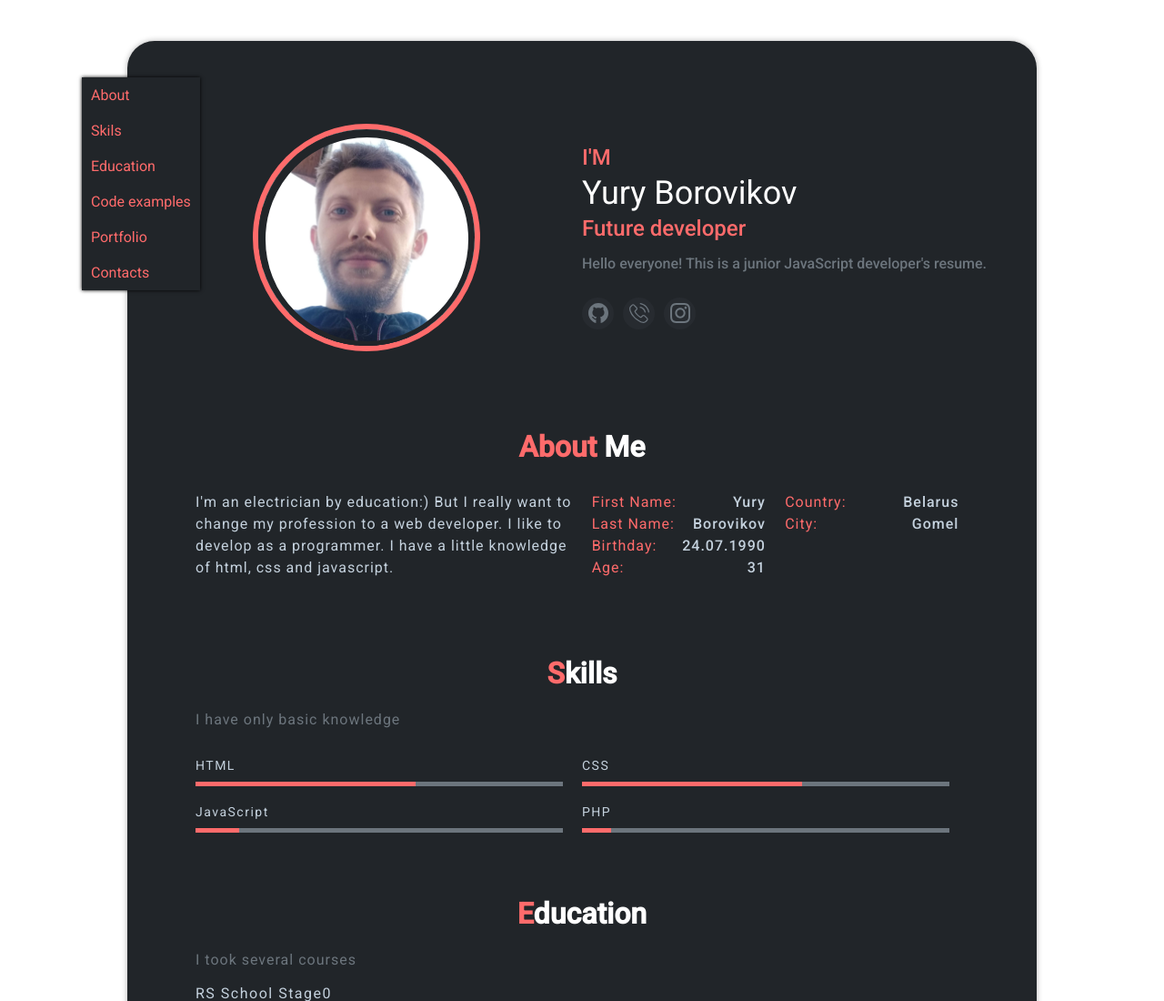
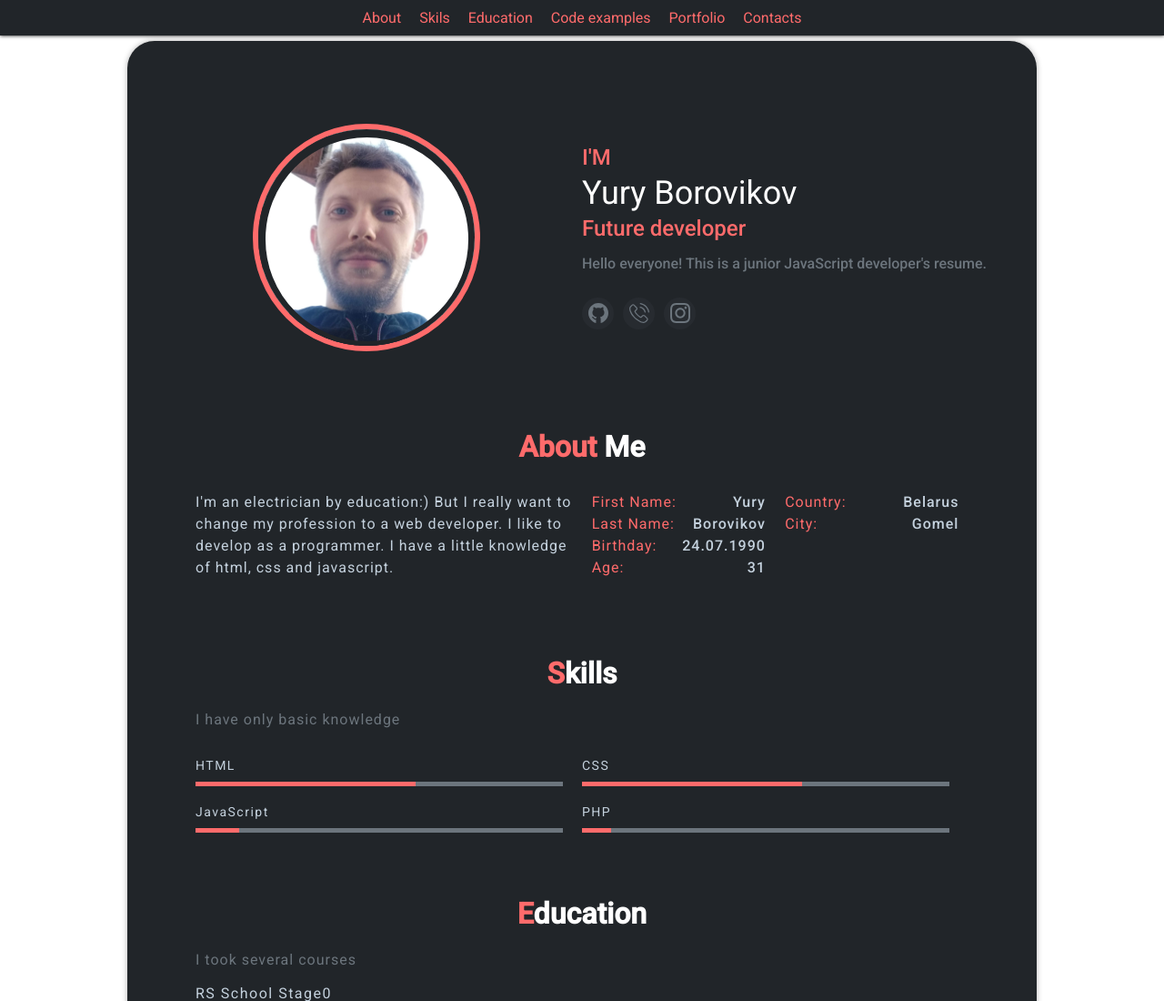
Before and after one commit to yurkab24/rsschool-cv, a plain HTML site: page index.html in a window 1280 px wide. Shown: the top 1100 px of the page at 91% size. Drawn offline with nearby package versions, Linux system fonts and the light colour scheme.

Commit message:
feat: change menu (fix top)

```diff
--- a/index.html
+++ b/index.html
@@ -24,7 +24,7 @@
         <li class="menu__item"><a class="menu__link" href="#education">Education</a></li>
         <li class="menu__item"><a class="menu__link" href="#code">Сode examples</a></li>
         <li class="menu__item"><a class="menu__link" href="#portfolio">Portfolio</a></li>
-        <li class="menu__item"><a class="menu__link" href="#main">Contacts</a></li>
+        <li class="menu__item"><a class="menu__link" href="#top">Contacts</a></li>
       </ul>
     </nav>
     <section class="top" id="top">
@@ -217,6 +217,7 @@ function stray(numbers) {
     </footer>
 
   </main>
+  <script src="./script.js"></script>
 </body>
 
 </html>
--- /dev/null
+++ b/script.js
@@ -0,0 +1,5 @@
+"use strict"
+
+window.addEventListener('scroll', function() {
+
+});
--- a/style.css
+++ b/style.css
@@ -291,8 +291,11 @@ body {
 }
 
 .menu {
-  position: absolute;
-  left: -50px;
+  position: fixed;
+  top: 0;
+  z-index: 2;
+  width: 100%;
+  left: 0;
   background: var(--bg);
 
   -webkit-box-shadow: 0px 0px 4px 0px rgb(0 0 0);
@@ -303,14 +306,25 @@ body {
   padding: 0;
   margin: 0;
   list-style: none;
+
+  display: flex;
+  justify-content: center;
+
 }
 
 .menu__link {
   text-decoration: none;
   color: var(--primary);
   padding: 10px;
-/*   border: 1px solid var(--primary); */
+
   display: block;
+  transition: .2s  ease-in-out;
+}
+
+.menu__link:hover {
+  transform: scale(1.1);
+  transform-origin: left;
+  color: var(--primary-hov);
 }
 
 .education__list {
@@ -484,6 +498,10 @@ body {
   .social__list {
     justify-content: center;
   }
+
+  .menu {
+    display: none;
+  }
 }
 
 @media (max-width: 520px) {
```
